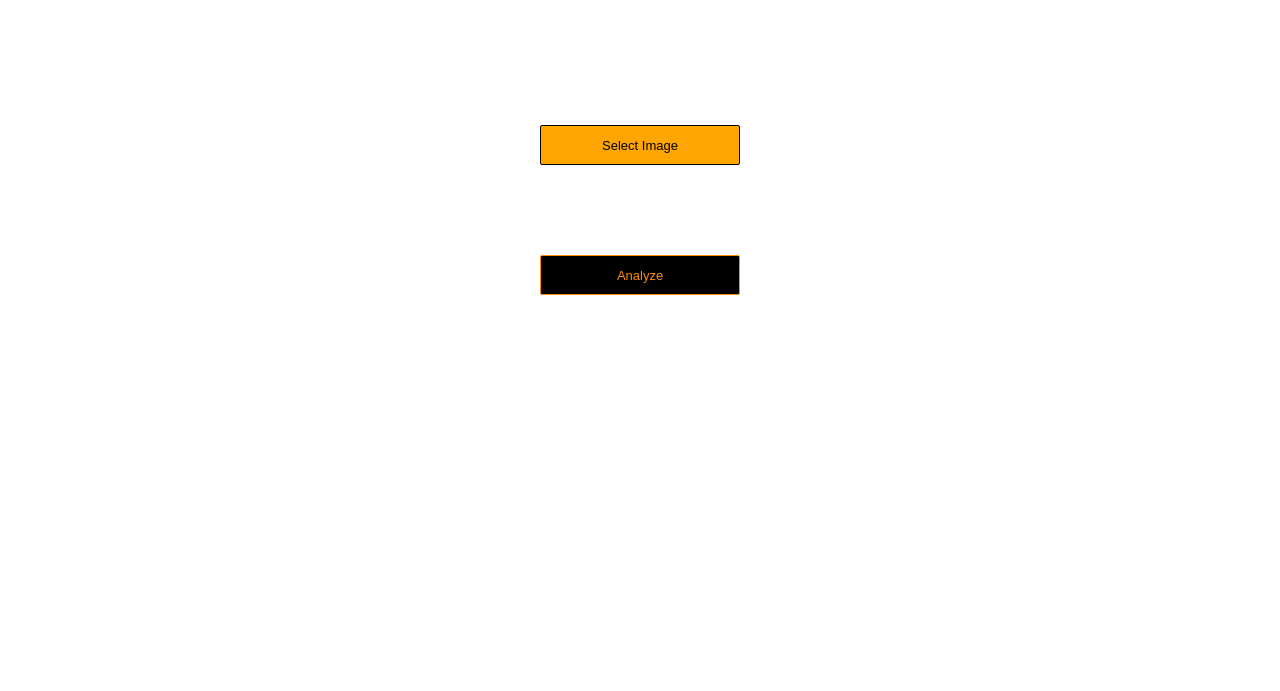
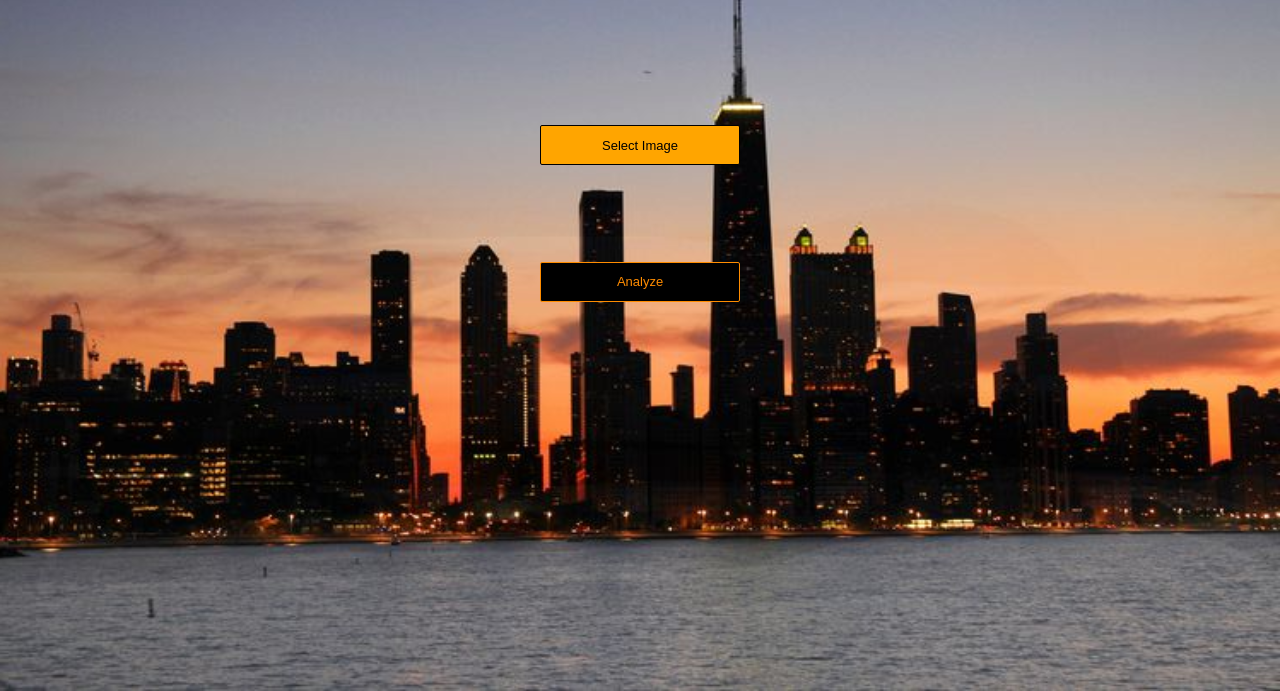
Before and after one commit to SweliaMonteiro/FinalProject, a plain HTML site: page app/view/index.html in a window 1280 px wide. Shown: the part 109-800 px from the top of the page. Drawn offline with Linux system fonts and the light colour scheme.

Commit message:
Update style.css

```diff
--- a/app/static/style.css
+++ b/app/static/style.css
@@ -2,7 +2,7 @@
 body {
   width: auto;
   height: auto;
-  background-image: url('app/static/image.PNG');
+  background-image: url('image.PNG');
   background-repeat: no-repeat;
   background-attachment: fixed;
   background-size: 100% 100%;
@@ -75,6 +75,7 @@ button.analyze-button {
     background-color: #000000;;
     font-size: 13px;
     color: #FF8C00;
+    margin-top: 0.5em;
 }
 
 button:focus {
```
